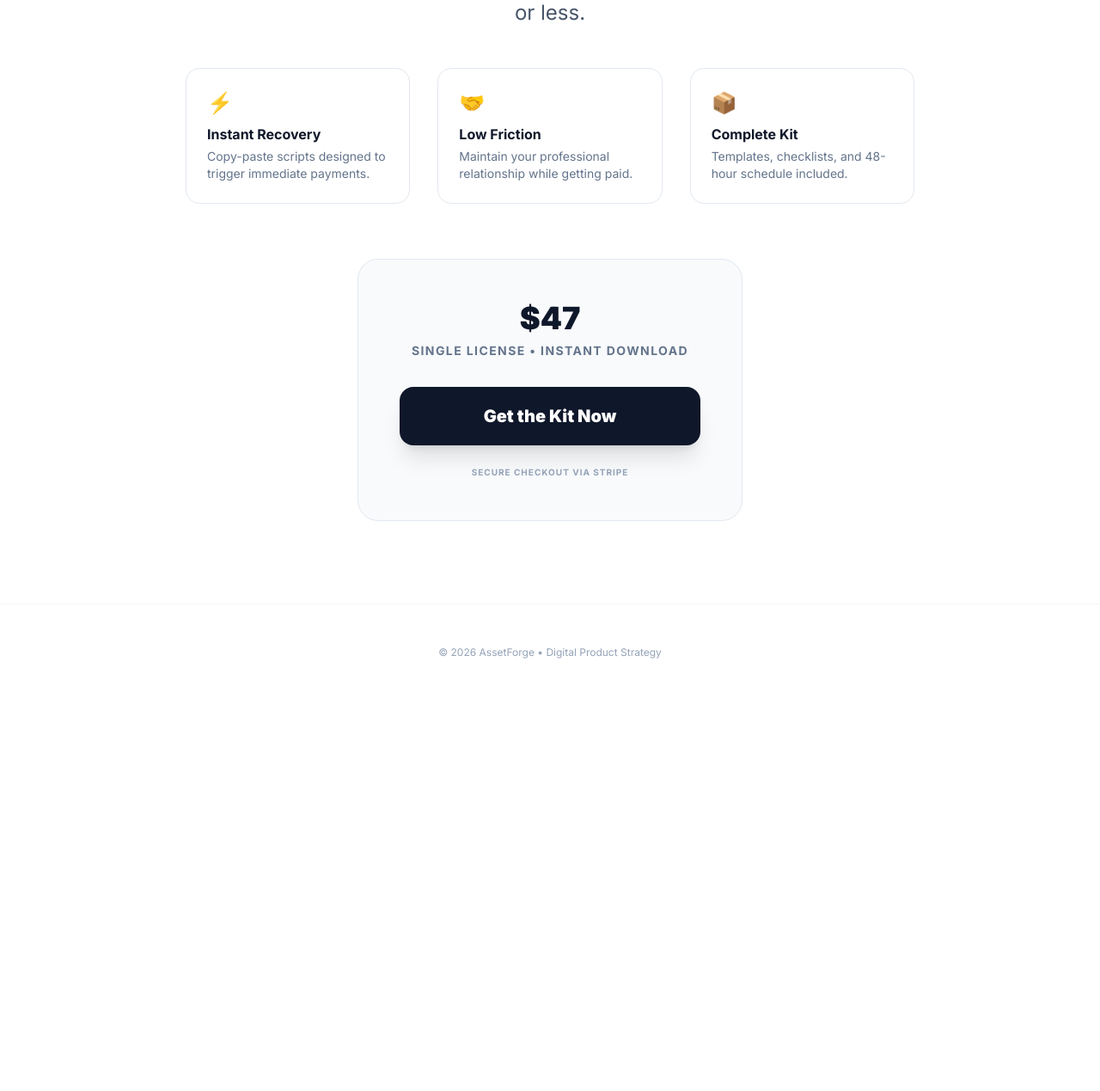
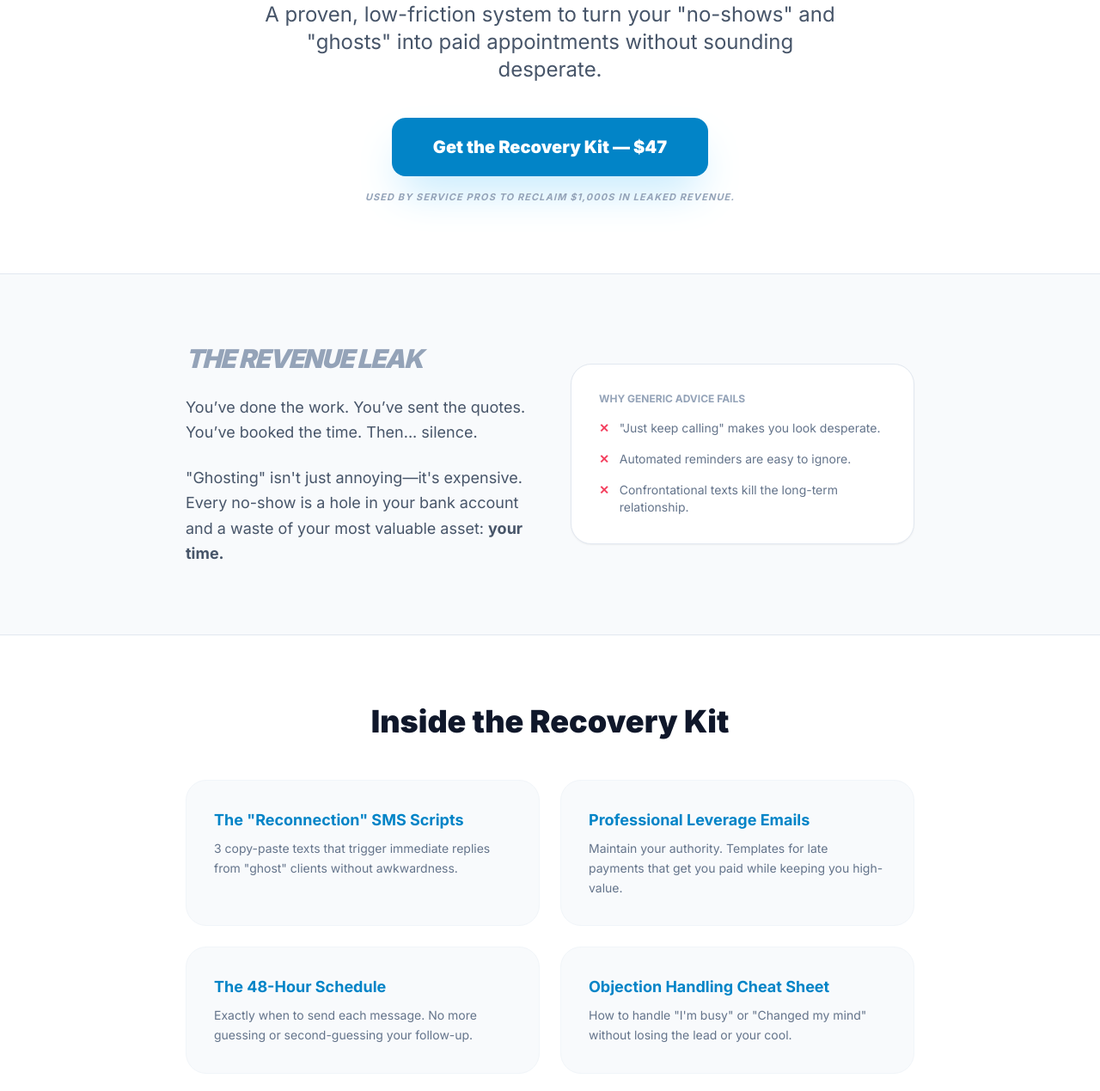
Before and after one commit to Ttohcs72/48hr-kit, a plain HTML site: page index.html in a window 1280 px wide. Shown: the part 371-1640 px from the top of the page at 86% size. Before the commit the page ends 1186 px from the top, so only its background shows below. Drawn offline with nearby package versions, Linux system fonts and the light colour scheme.

Commit message:
Apply Sales Page Conversion Machine upgrades

```diff
--- a/index.html
+++ b/index.html
@@ -3,47 +3,118 @@
 <head>
     <meta charset="UTF-8">
     <meta name="viewport" content="width=device-width, initial-scale=1.0">
-    <title>48-Hour Cash Recovery Kit</title>
+    <title>The 48-Hour Cash Recovery Kit</title>
     <script src="https://cdn.tailwindcss.com"></script>
     <style>
         @import url('https://fonts.googleapis.com/css2?family=Inter:wght@400;700;900&display=swap');
         body { font-family: 'Inter', sans-serif; }
     </style>
 </head>
-<body class="bg-white text-slate-900">
-    <section class="max-w-4xl mx-auto px-6 py-24 text-center">
-        <div class="mb-4 inline-block bg-emerald-100 text-emerald-700 text-[10px] font-bold uppercase tracking-widest px-3 py-1 rounded-full">Available Now</div>
-        <h1 class="text-5xl md:text-7xl font-black tracking-tight mb-6">The 48-Hour Cash Recovery Kit</h1>
-        <p class="text-xl md:text-2xl text-slate-600 mb-12 max-w-2xl mx-auto">Stop letting "ghosts" and "no-shows" kill your cash flow. Use this proven system to recover lost revenue in 48 hours or less.</p>
+<body class="bg-slate-50 text-slate-900">
+    <!-- Above-the-Fold -->
+    <header class="bg-white border-b border-slate-200">
+        <section class="max-w-4xl mx-auto px-6 py-20 text-center">
+            <div class="mb-6 inline-block bg-sky-100 text-sky-700 text-[10px] font-bold uppercase tracking-widest px-4 py-1.5 rounded-full">Built for Service Pros & Realtors</div>
+            <h1 class="text-5xl md:text-7xl font-black tracking-tight mb-6 leading-tight">Recover Lost Service Revenue in 48 Hours or Less</h1>
+            <p class="text-xl md:text-2xl text-slate-600 mb-10 max-w-2xl mx-auto leading-relaxed">A proven, low-friction system to turn your "no-shows" and "ghosts" into paid appointments without sounding desperate.</p>
 
-        <div class="grid grid-cols-1 md:grid-cols-3 gap-8 mb-16 text-left">
-            <div class="p-6 border border-slate-200 rounded-2xl">
-                <div class="text-2xl mb-2">⚡</div>
-                <div class="font-bold mb-1">Instant Recovery</div>
-                <div class="text-sm text-slate-500">Copy-paste scripts designed to trigger immediate payments.</div>
+            <div class="flex flex-col items-center gap-4">
+                <a href="https://buy.stripe.com/mock_recovery_kit_47" class="bg-sky-600 text-white font-black px-12 py-5 rounded-2xl text-xl hover:bg-sky-500 transition shadow-2xl shadow-sky-200">Get the Recovery Kit — $47</a>
+                <p class="text-[11px] text-slate-400 font-bold uppercase tracking-widest flex items-center gap-2 italic">
+                    Used by service pros to reclaim $1,000s in leaked revenue.
+                </p>
             </div>
-            <div class="p-6 border border-slate-200 rounded-2xl">
-                <div class="text-2xl mb-2">🤝</div>
-                <div class="font-bold mb-1">Low Friction</div>
-                <div class="text-sm text-slate-500">Maintain your professional relationship while getting paid.</div>
+        </section>
+    </header>
+
+    <!-- Problem Section -->
+    <section class="max-w-4xl mx-auto px-6 py-20">
+        <div class="grid md:grid-cols-2 gap-12 items-center">
+            <div>
+                <h2 class="text-3xl font-black mb-6 italic text-slate-400 uppercase tracking-tighter">The Revenue Leak</h2>
+                <p class="text-lg text-slate-600 leading-relaxed mb-6">
+                    You’ve done the work. You’ve sent the quotes. You’ve booked the time. Then... silence.
+                </p>
+                <p class="text-lg text-slate-600 leading-relaxed">
+                    "Ghosting" isn't just annoying—it's expensive. Every no-show is a hole in your bank account and a waste of your most valuable asset: <strong>your time.</strong>
+                </p>
             </div>
-            <div class="p-6 border border-slate-200 rounded-2xl">
-                <div class="text-2xl mb-2">📦</div>
-                <div class="font-bold mb-1">Complete Kit</div>
-                <div class="text-sm text-slate-500">Templates, checklists, and 48-hour schedule included.</div>
+            <div class="bg-white p-8 rounded-3xl border border-slate-200 shadow-sm">
+                <div class="text-slate-400 font-bold text-xs uppercase mb-4">Why generic advice fails</div>
+                <ul class="space-y-4">
+                    <li class="flex gap-3 text-sm text-slate-500">
+                        <span class="text-rose-500 font-bold">✕</span> "Just keep calling" makes you look desperate.
+                    </li>
+                    <li class="flex gap-3 text-sm text-slate-500">
+                        <span class="text-rose-500 font-bold">✕</span> Automated reminders are easy to ignore.
+                    </li>
+                    <li class="flex gap-3 text-sm text-slate-500">
+                        <span class="text-rose-500 font-bold">✕</span> Confrontational texts kill the long-term relationship.
+                    </li>
+                </ul>
             </div>
-        </div>
-
-        <div class="bg-slate-50 rounded-3xl p-12 inline-block w-full max-w-md border border-slate-200">
-            <div class="text-4xl font-black mb-2">$47</div>
-            <div class="text-sm text-slate-500 mb-8 font-bold uppercase tracking-widest">Single License • Instant Download</div>
-            <a href="https://buy.stripe.com/mock_recovery_kit_47" class="block w-full bg-slate-900 text-white font-black py-5 rounded-2xl text-xl hover:bg-slate-800 transition shadow-xl">Get the Kit Now</a>
-            <div class="mt-6 text-[10px] text-slate-400 font-bold uppercase tracking-widest">Secure Checkout via Stripe</div>
         </div>
     </section>
 
-    <footer class="py-12 border-t border-slate-100 text-center text-slate-400 text-xs">
-        &copy; 2026 AssetForge • Digital Product Strategy
+    <!-- What You Get -->
+    <section class="bg-white py-20 border-y border-slate-200">
+        <div class="max-w-4xl mx-auto px-6">
+            <h2 class="text-4xl font-black mb-12 text-center">Inside the Recovery Kit</h2>
+            <div class="grid md:grid-cols-2 gap-6">
+                <div class="p-8 bg-slate-50 rounded-3xl border border-slate-100">
+                    <div class="font-bold text-lg mb-2 text-sky-600">The "Reconnection" SMS Scripts</div>
+                    <p class="text-sm text-slate-500 leading-relaxed">3 copy-paste texts that trigger immediate replies from "ghost" clients without awkwardness.</p>
+                </div>
+                <div class="p-8 bg-slate-50 rounded-3xl border border-slate-100">
+                    <div class="font-bold text-lg mb-2 text-sky-600">Professional Leverage Emails</div>
+                    <p class="text-sm text-slate-500 leading-relaxed">Maintain your authority. Templates for late payments that get you paid while keeping you high-value.</p>
+                </div>
+                <div class="p-8 bg-slate-50 rounded-3xl border border-slate-100">
+                    <div class="font-bold text-lg mb-2 text-sky-600">The 48-Hour Schedule</div>
+                    <p class="text-sm text-slate-500 leading-relaxed">Exactly when to send each message. No more guessing or second-guessing your follow-up.</p>
+                </div>
+                <div class="p-8 bg-slate-50 rounded-3xl border border-slate-100">
+                    <div class="font-bold text-lg mb-2 text-sky-600">Objection Handling Cheat Sheet</div>
+                    <p class="text-sm text-slate-500 leading-relaxed">How to handle "I'm busy" or "Changed my mind" without losing the lead or your cool.</p>
+                </div>
+            </div>
+        </div>
+    </section>
+
+    <!-- Value Stack -->
+    <section class="max-w-xl mx-auto px-6 py-20 text-center">
+        <h2 class="text-3xl font-black mb-8">The Recovery Value Stack</h2>
+        <div class="bg-white border border-slate-200 rounded-3xl p-8 mb-10 text-left">
+            <div class="flex justify-between border-b border-slate-100 py-3 text-sm">
+                <span>SMS Recovery Scripts</span>
+                <span class="text-slate-400 font-mono">$27</span>
+            </div>
+            <div class="flex justify-between border-b border-slate-100 py-3 text-sm">
+                <span>Professional Email Templates</span>
+                <span class="text-slate-400 font-mono">$27</span>
+            </div>
+            <div class="flex justify-between border-b border-slate-100 py-3 text-sm">
+                <span>The 48-Hour Schedule</span>
+                <span class="text-slate-400 font-mono">$19</span>
+            </div>
+            <div class="flex justify-between py-3 text-sm">
+                <span>Objection Handling Cheat Sheet</span>
+                <span class="text-slate-400 font-mono">$19</span>
+            </div>
+            <div class="mt-4 pt-4 border-t-2 border-slate-900 flex justify-between font-black text-xl">
+                <span>Total Value</span>
+                <span class="line-through text-slate-300">$92</span>
+            </div>
+            <div class="mt-2 flex justify-between font-black text-3xl text-emerald-600 tracking-tighter">
+                <span>Today's Price</span>
+                <span>$47</span>
+            </div>
+        </div>
+        <a href="https://buy.stripe.com/mock_recovery_kit_47" class="inline-block bg-slate-900 text-white font-black px-12 py-5 rounded-2xl text-xl hover:bg-slate-800 transition shadow-xl">Get Instant Access</a>
+    </section>
+
+    <footer class="py-12 border-t border-slate-100 text-center text-slate-400 text-[10px] font-bold uppercase tracking-widest">
+        &copy; 2026 AssetForge • Build This Today
     </footer>
 </body>
 </html>
```
